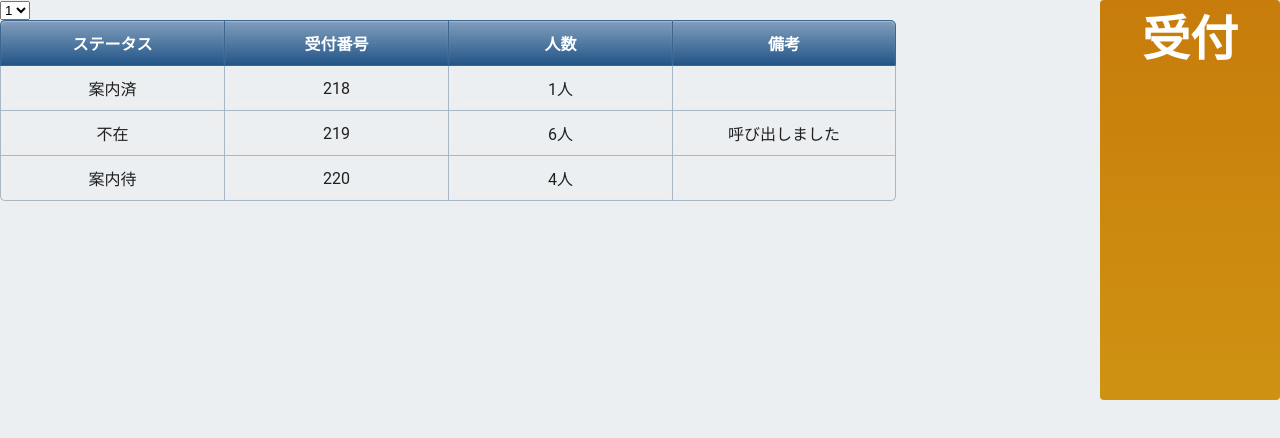
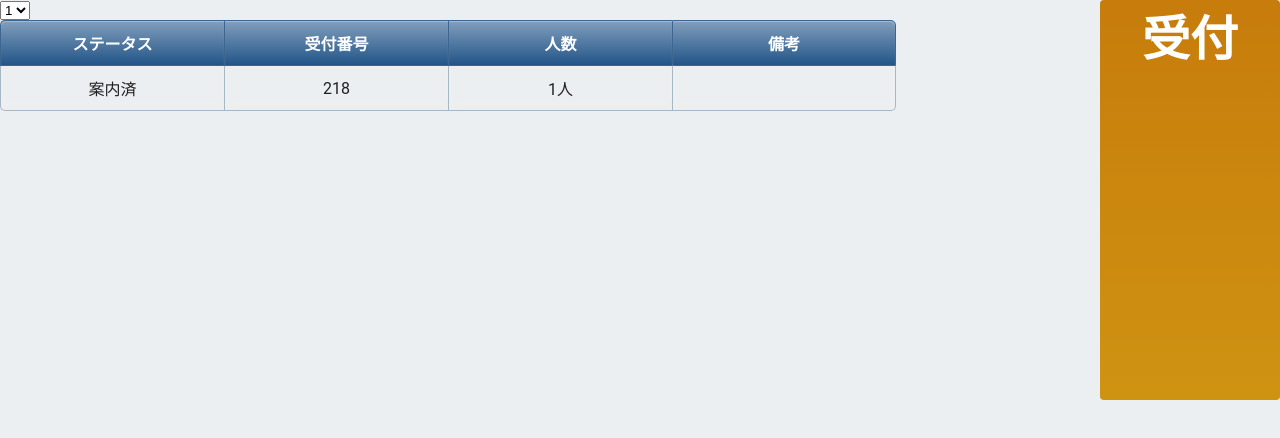
Before and after one commit to mafukuda171080/react-pbkrpv, a website: page index.html in a window 1280 px wide. Drawn offline with Linux system fonts and the light colour scheme; some packages are replaced by stand-ins of ours.

Commit message:
1 file modified

```diff
--- a/index.html
+++ b/index.html
@@ -3,7 +3,7 @@
   <head>
     <meta charset="utf-8">
     <meta name="viewport" content="width=device-width, initial-scale=1">
-    <link rel="stylesheet" href="style.css" type="text/css">
+    <link rel="stylesheet" href="style.css">
     <title>Welcome to Firebase Hosting</title>
 
 
@@ -74,18 +74,6 @@
     <td>案内済</td>
     <td>218</td>
     <td>1人</td>
-    <td></td>
-  </tr>
-  <tr>
-    <td>不在</td>
-    <td>219</td>
-    <td>6人</td>
-    <td>呼び出しました</td>
-  </tr>
-  <tr>
-    <td>案内待</td>
-    <td>220</td>
-    <td>4人</td>
     <td></td>
   </tr>
 </table>
```
